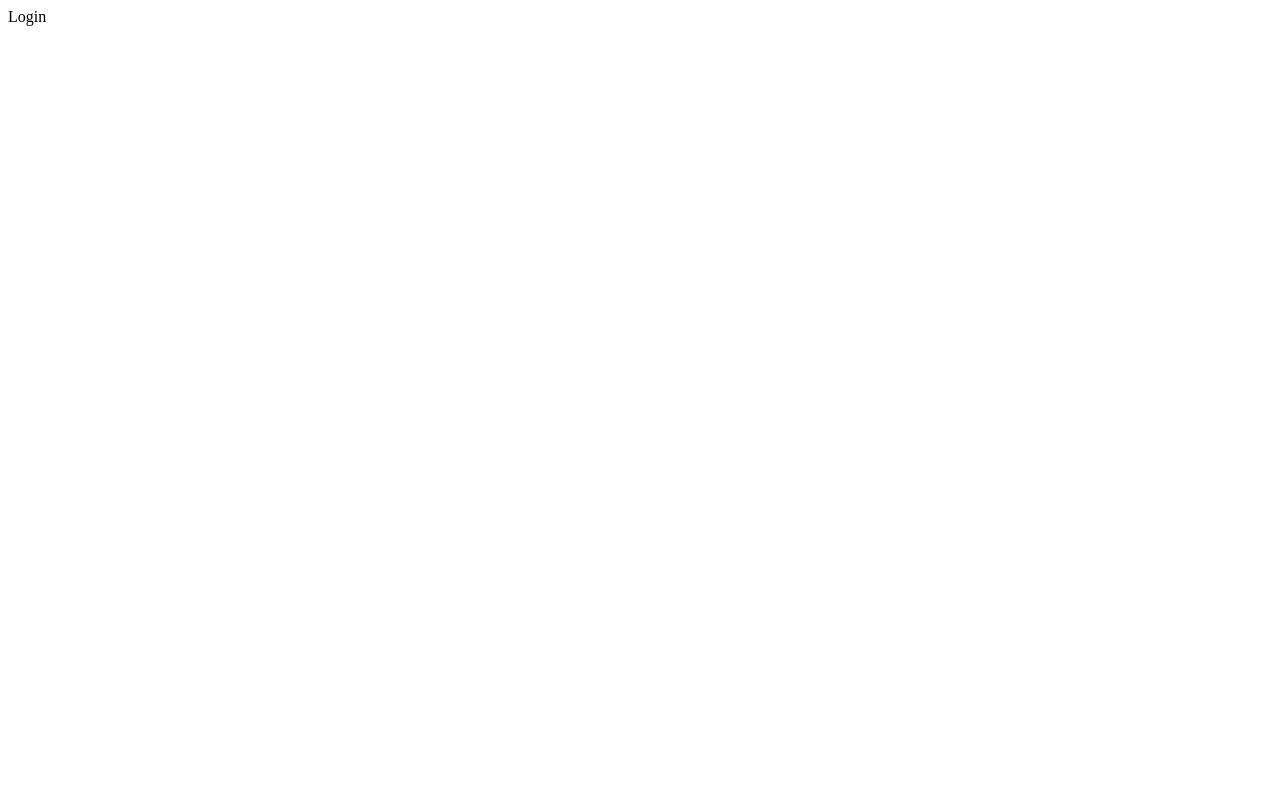
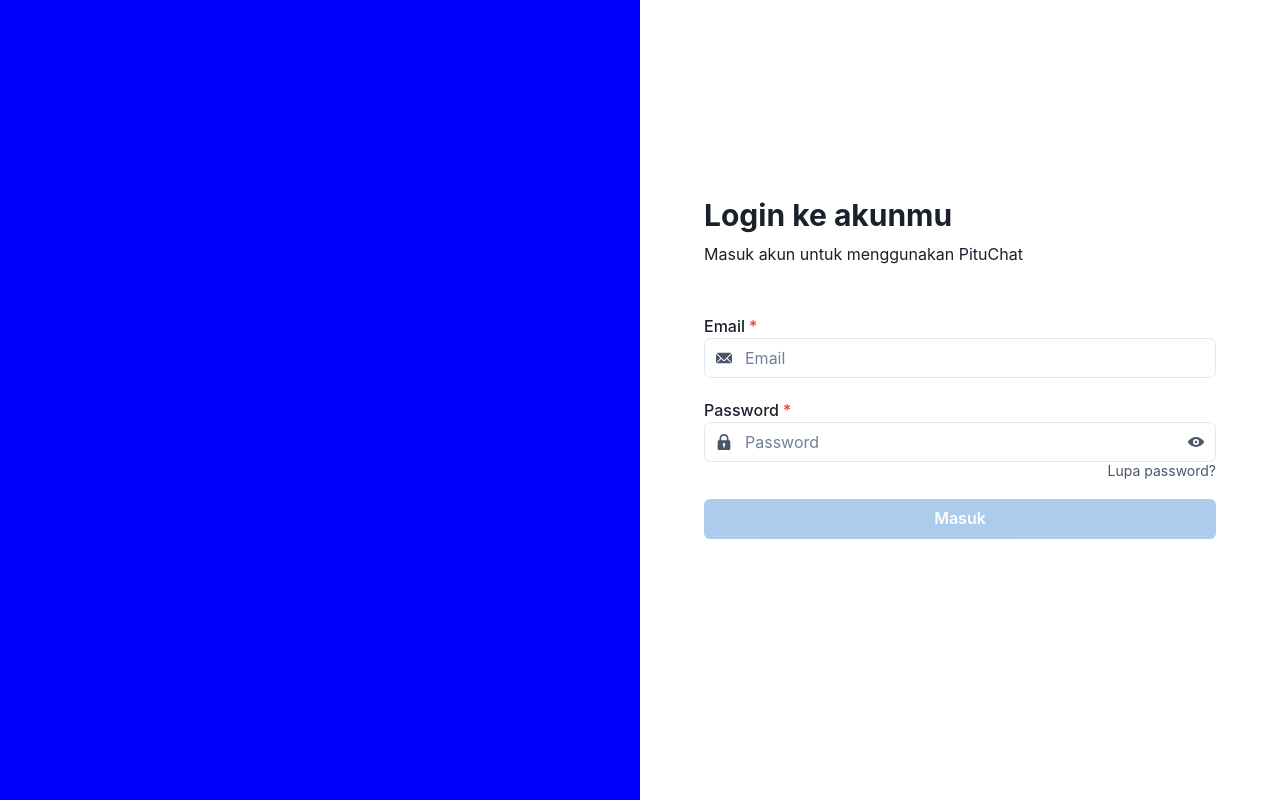
Before and after one commit to nadayasinta/pitu-chat, a React (Create React App) app: page /login in a window 1280 px wide. Built offline with nearby package versions, Linux system fonts and the light colour scheme.

Commit message:
feat: login page

```diff
--- a/package.json
+++ b/package.json
@@ -3,6 +3,7 @@
   "version": "0.1.0",
   "private": true,
   "dependencies": {
+    "@chakra-ui/icons": "^2.1.1",
     "@chakra-ui/react": "^2.8.2",
     "@emotion/react": "^11.13.0",
     "@emotion/styled": "^11.13.0",
--- a/src/contexts/Auth.tsx
+++ b/src/contexts/Auth.tsx
@@ -1,6 +1,8 @@
-import { createContext, useContext, useState } from "react";
+import { createContext, useContext, useEffect, useState } from "react";
 
 import { FC, User } from "../types";
+
+const localStorageName = "userData";
 
 interface Context {
   user: User | undefined;
@@ -17,12 +19,24 @@ const AuthContext = createContext<Context>({
     return;
   },
 });
-
 export const AuthProvider: FC = ({ children }) => {
   const [user, setUser] = useState<User | undefined>(undefined);
 
-  const login = (user: User) => setUser(user);
-  const logout = () => setUser(undefined);
+  useEffect(() => {
+    const data = localStorage.getItem(localStorageName);
+    if (data) {
+      setUser(JSON.parse(data) as User);
+    }
+  }, []);
+
+  const login = (user: User) => {
+    localStorage.setItem(localStorageName, JSON.stringify(user));
+    setUser(user);
+  };
+  const logout = () => {
+    localStorage.removeItem(localStorageName);
+    setUser(undefined);
+  };
 
   return (
     <AuthContext.Provider value={{ user, login, logout }}>
--- /dev/null
+++ b/src/global.css
@@ -0,0 +1,5 @@
+html,
+body {
+  padding: 0;
+  margin: 0;
+}
--- /dev/null
+++ b/src/pages/Login.tsx
@@ -0,0 +1,142 @@
+import React, { useState } from "react";
+import { Navigate, useLocation } from "react-router-dom";
+
+import { EmailIcon, LockIcon, ViewIcon, ViewOffIcon } from "@chakra-ui/icons";
+import {
+  Alert,
+  AlertDescription,
+  AlertIcon,
+  Box,
+  Button,
+  Flex,
+  FormControl,
+  FormHelperText,
+  FormLabel,
+  Input,
+  InputGroup,
+  InputLeftElement,
+  InputRightElement,
+  Text,
+} from "@chakra-ui/react";
+
+import { useAuth } from "../contexts/Auth";
+
+const LoginPage = () => {
+  const { user, login } = useAuth();
+  const location = useLocation();
+  const [showPassword, setShowPassword] = useState<boolean>(false);
+  const [showAlert, setShowAlert] = useState<boolean>(false);
+  const [email, setEmail] = useState<string>("");
+  const [password, setPassword] = useState<string>("");
+
+  const handleSubmit = (event: React.FormEvent<HTMLInputElement>) => {
+    event.preventDefault();
+    if (password === "abc123") {
+      const id = Math.floor(Math.random() * 1000) + 1;
+      login({
+        id,
+        email,
+        name: `User ${id}`,
+      });
+    } else {
+      setShowAlert(true);
+    }
+  };
+
+  if (user) {
+    return <Navigate to="/" state={{ from: location }} replace />;
+  }
+
+  return (
+    <Flex height="100vh">
+      <Box flex="1" h="100%" bgColor="blue"></Box>
+      <Box flex="1" h="100%" alignContent="center">
+        <Box maxWidth="80%" m="auto" as="form" onSubmit={handleSubmit}>
+          <Text fontSize="3xl" fontWeight="bold">
+            Login ke akunmu
+          </Text>
+          <Text mt="1" mb="12">
+            Masuk akun untuk menggunakan PituChat
+          </Text>
+          <FormControl id="email" isRequired>
+            <FormLabel mb="0">Email</FormLabel>
+            <InputGroup>
+              <InputLeftElement pointerEvents="none">
+                <EmailIcon color="gray.600" />
+              </InputLeftElement>
+              <Input
+                type="email"
+                placeholder="Email"
+                value={email}
+                onChange={(e) => setEmail(e.target.value)}
+                onFocus={() => setShowAlert(false)}
+              />
+            </InputGroup>
+          </FormControl>
+
+          <FormControl id="password" isRequired>
+            <FormLabel mb="0" mt="5">
+              Password
+            </FormLabel>
+            <InputGroup>
+              <InputLeftElement pointerEvents="none">
+                <LockIcon color="gray.600" />
+              </InputLeftElement>
+              <Input
+                type={showPassword ? "text" : "password"}
+                isRequired
+                placeholder="Password"
+                pr="10"
+                value={password}
+                onChange={(e) => setPassword(e.target.value)}
+                onFocus={() => setShowAlert(false)}
+              />
+              <InputRightElement width="10">
+                {showPassword ? (
+                  <ViewOffIcon
+                    color="gray.600"
+                    cursor="pointer"
+                    onClick={() => setShowPassword(false)}
+                  />
+                ) : (
+                  <ViewIcon
+                    color="gray.600"
+                    cursor="pointer"
+                    onClick={() => setShowPassword(true)}
+                  />
+                )}
+              </InputRightElement>
+            </InputGroup>
+            <FormHelperText
+              display="flex"
+              justifyContent="flex-end"
+              mt="0"
+              cursor="pointer"
+            >
+              Lupa password?
+            </FormHelperText>
+          </FormControl>
+          <Button
+            type="submit"
+            colorScheme="blue"
+            width="100%"
+            my="5"
+            isDisabled={!email || !password || showAlert}
+          >
+            Masuk
+          </Button>
+          {showAlert ? (
+            <Alert status="error">
+              <AlertIcon />
+              <AlertDescription>Email / password Anda salah!</AlertDescription>
+            </Alert>
+          ) : (
+            <Box height="12" />
+          )}
+        </Box>
+      </Box>
+    </Flex>
+  );
+};
+
+export default LoginPage;
```
Also changed, not shown: src/index.tsx (+12 -4 lines), src/pages/Protected.tsx (renamed from src/pages/ProtectedPage.tsx), 1 other file (tests, documents, lock files or other folders).
